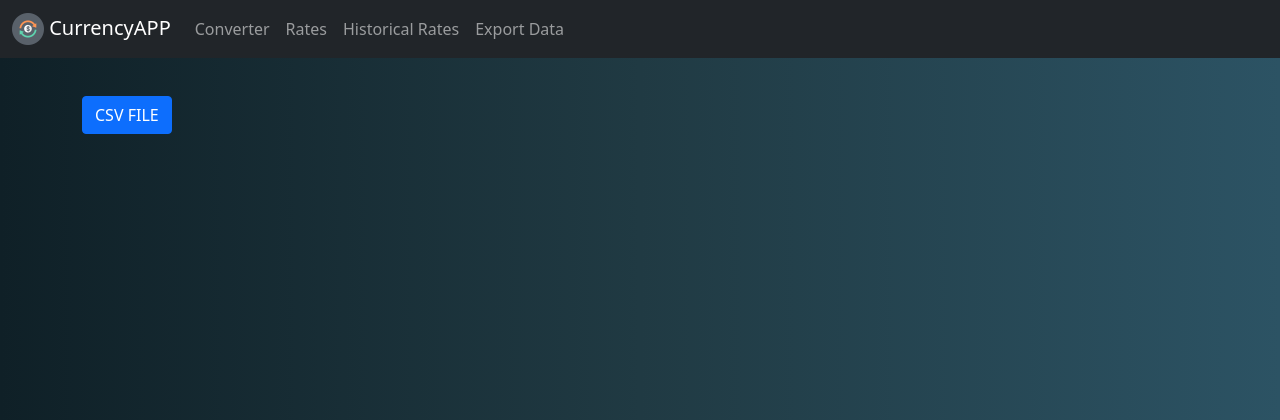
After one commit to aesavas/CurrencyAPP, a Flask app: page /downloads in a window 1280 px wide. The commit adds this page. Shown: the top 420 px of the page. Run offline with Flask 2, Linux system fonts and the light colour scheme; some libraries are stand-ins or nearby versions.

Commit message:
Download function has been created.

```diff
--- a/server.py
+++ b/server.py
@@ -1,12 +1,14 @@
-from flask import Flask, render_template, request, redirect, url_for
+from flask import Flask, render_template, request, redirect, url_for, make_response
 from flask.helpers import flash
 from static.API.currency import Currency
-import datetime
+import datetime as dt
+from static.API.download import Download
 
 app = Flask(__name__)
 app.secret_key="aesavas"
 
 c = Currency()
+d = Download()
 unit = c.currencyUnit
 
 @app.route("/")
@@ -46,15 +48,18 @@ def allRates():
     if request.method == "POST":
         base = request.form.get("base")
         date = request.form.get("date")
+        print(date)
         if date == "":
+            date = dt.datetime.strptime(str(dt.datetime.now().date()),'%Y-%m-%d').strftime("%d %B %Y")
             apiData = c.latestRates(base)
         elif date < "1999-01-04":
             flash("Please do not choose older then 04-01-1999","warning")
             return render_template("pages/allrates.html", unit=unit)
         else:
             apiData = c.specialDateRates(base, date)
+            date = dt.datetime.strptime(date,'%Y-%m-%d').strftime("%d %B %Y")
         data = {
-            "date" : datetime.datetime.strptime(date,'%Y-%m-%d').strftime("%d %B %Y"),
+            "date" : date,
             "base" : apiData["base"],
             "rates" : apiData["rates"]
         }
@@ -69,7 +74,6 @@ def historicalRates():
         toMoney = request.form.get("target")
         start = request.form.get("start")
         end = request.form.get("end")
-        print(start, end)
         if start < "1999-01-04" or end < "1999-01-04":
             flash("Please do not choose older then 04-01-1999","warning")
             return render_template("pages/historicalrates.html", unit=unit)
@@ -80,7 +84,7 @@ def historicalRates():
             apiData = c.dateRangeRates(fromMoney,toMoney,start,end)
             rates = {}
             for key, value in sorted(apiData["rates"].items()):
-                rates[datetime.datetime.strptime(key,'%Y-%m-%d').strftime("%d %B %Y")]=value[toMoney]
+                rates[dt.datetime.strptime(key,'%Y-%m-%d').strftime("%d %B %Y")]=value[toMoney]
             data = {
                 "base":fromMoney,
                 "target":toMoney,
@@ -92,3 +96,18 @@ def historicalRates():
             return render_template("pages/historicalrates.html", unit=unit, selected=1, data=data)
     else:
         return render_template("pages/historicalrates.html", unit=unit)
+
+@app.route("/downloads")
+def downloadsPage():
+    return render_template("pages/downloads.html")
+
+@app.route('/download-csv')
+def download_csv():
+    #csv = d.downloadLatestRates("USD")
+    #csv = d.downloadSpecialDateRates("USD","2011-07-21")
+    csv = d.downloadDateRangeDates("USD","TRY","2018-01-01","2018-01-10")
+    response = make_response(csv)
+    cd = 'attachment; filename=mycsv.csv'
+    response.headers['Content-Disposition'] = cd
+    response.mimetype='text/csv'
+    return response
--- a/templates/includes/navbar.html
+++ b/templates/includes/navbar.html
@@ -16,7 +16,7 @@
                     <a href="/historical-rates" class="nav-link">Historical Rates</a>
                 </li>
                 <li class="nav-item">
-                    <a href="#" class="nav-link">Export Data</a>
+                    <a href="/downloads" class="nav-link">Export Data</a>
                 </li>
             </ul>
         </div>
--- /dev/null
+++ b/templates/pages/downloads.html
@@ -0,0 +1,5 @@
+{% extends "includes/layout.html" %}
+
+{% block body_content %}
+    <a href="/download-csv" class="btn btn-primary">CSV FILE</a>
+{% endblock body_content %}
```
Also changed, not shown: static/API/download.py (added, +30 -0 lines).
